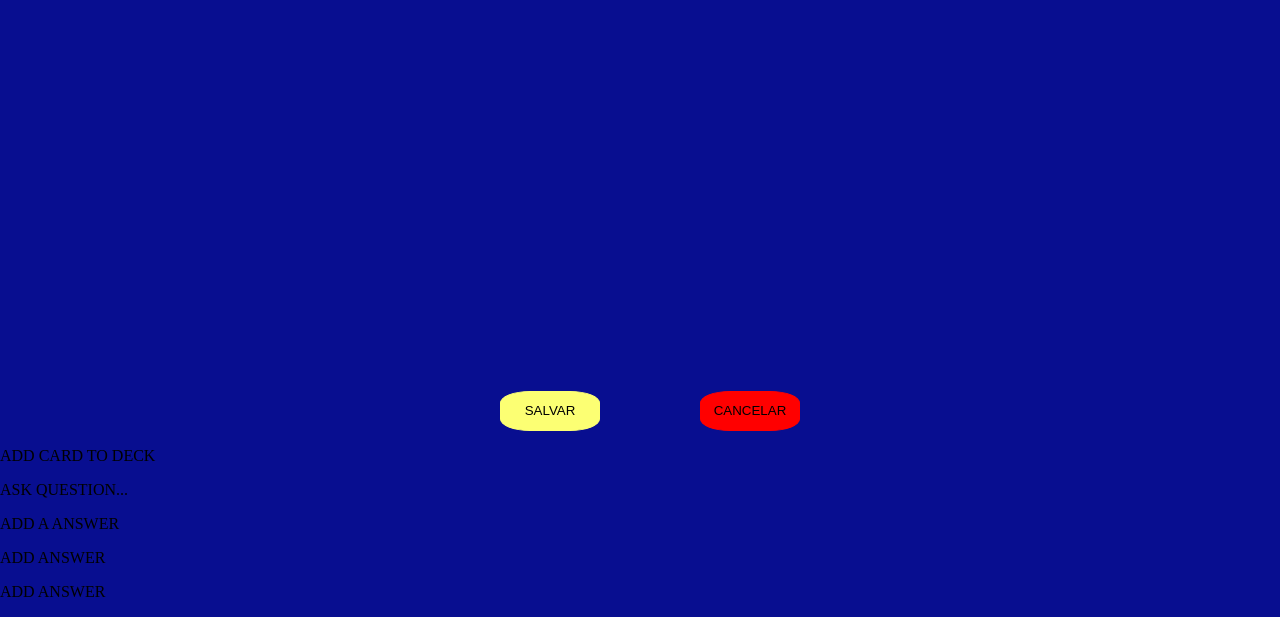
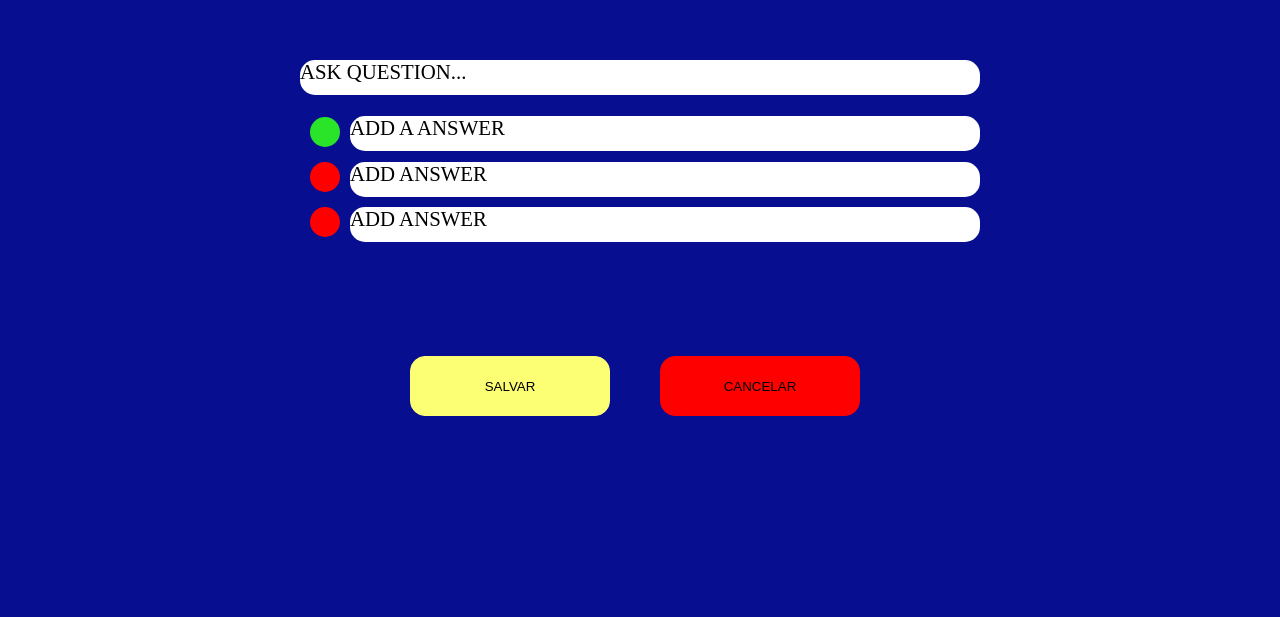
Before and after one commit to USPCodeLabSanca/Flashcard-Quizz-on, a plain HTML site: page pages/adicionarCards.html in a window 1280 px wide. Shown: the part 244-861 px from the top of the page. After the commit the page ends 800 px from the top, so only its background shows below. Drawn offline with Linux system fonts and the light colour scheme.

Commit message:
Ainda falta terminar style de tela de adicionar

```diff
--- a/styles/addCard.css
+++ b/styles/addCard.css
@@ -1,14 +1,16 @@
 body {
     margin: 0;
 }
-
 body {
     background-color: #080E90;
     font-family: 'Graduate';
+    font-style: normal;
 }
 
 header {
     text-align: center;
+    position: absolute;
+    height: 80px;
     width: 100%;
     top: 0;
     left: 0;
@@ -16,18 +18,18 @@ header {
     font-size: 1.3em;
     background-color: #FCFF73;
     color: #080E90;
-    font-style: normal;
     font-weight: 400;
 }
 .deck{
     text-align: center;
+    position: absolute;
     width: 100%;
+    height: 80px;
     font-size: 1em;
     background-color: #FF73C7;
     color: #080E90;
-    font-style: normal;
     font-weight: 300;
-    margin-top: -28px;
+    margin-top: -525px;
 }
 .salvar{
     justify-content: center;
@@ -35,14 +37,11 @@ header {
     align-items: center;
     background-color: #FCFF73;
     border:1px solid #FCFF73;
-    width: 100px;
-    height: 40px;
-    border-top-left-radius: 30%;
-    border-bottom-right-radius: 30%;
-    border-bottom-left-radius: 30%;
-    border-top-right-radius: 30%;
-    margin-top: 550px;
-    margin-left: 500px;
+    width: 200px;
+    height: 60px;
+    border-radius: 15px;
+    margin-top: 600px;
+    margin-left: 410px;
 }
 .cancelar{
     justify-content: center;
@@ -50,13 +49,79 @@ header {
     align-items: center;
     background-color:red;
     border:1px solid red;
-    text-emphasis-color: white;
-    width: 100px;
-    height: 40px;
-    border-top-left-radius: 30%;
-    border-bottom-right-radius: 30%;
-    border-bottom-left-radius: 30%;
-    border-top-right-radius: 30%;
-    margin-top: -40px;
-    margin-left: 700px;
+    width: 200px;
+    height: 60px;
+    border-radius: 15px;
+    margin-top: -60px;
+    margin-left: 660px;
 }
+.titulo{
+    color: white;
+    font-size: 2em;
+    margin-top: -500px;
+    margin-left: 50px;
+}
+.barra{
+    background-color: white;
+    height: 35px;
+    margin-left: 300px;
+    margin-right: 300px;
+    justify-content: center;
+    margin-top: 75px;
+    border-radius: 15px;
+    font-size: 1.3em;
+}
+.resposta1{
+    background-color: white;
+    height: 35px;
+    margin-left: 350px;
+    margin-right: 300px;
+    justify-content: center;
+    border-radius: 15px;
+    font-size: 1.3em;
+    margin-top: 0px;
+}
+.resposta2{
+    background-color: white;
+    height: 35px;
+    margin-left: 350px;
+    margin-right: 300px;
+    justify-content: center;
+    border-radius: 15px;
+    font-size: 1.3em;
+    margin-top: -10px;
+}
+.resposta3{
+    background-color: white;
+    height: 35px;
+    margin-left: 350px;
+    margin-right: 300px;
+    justify-content: center;
+    border-radius: 15px;
+    font-size: 1.3em;
+    margin-top: -10px;
+}
+.circulo1{
+    background-color: rgb(42, 228, 42);
+    width: 30px;
+    height: 30px;
+    border-radius: 100%;
+    margin-top: -125px;
+    margin-left: 310px;
+}
+.circulo2{
+    background-color: red;
+    width: 30px;
+    height: 30px;
+    border-radius: 100%;
+    margin-top: 15px;
+    margin-left: 310px;
+}
+.circulo3{
+    background-color: red;
+    width: 30px;
+    height: 30px;
+    border-radius: 100%;
+    margin-top: 15px;
+    margin-left: 310px;
+}
```
